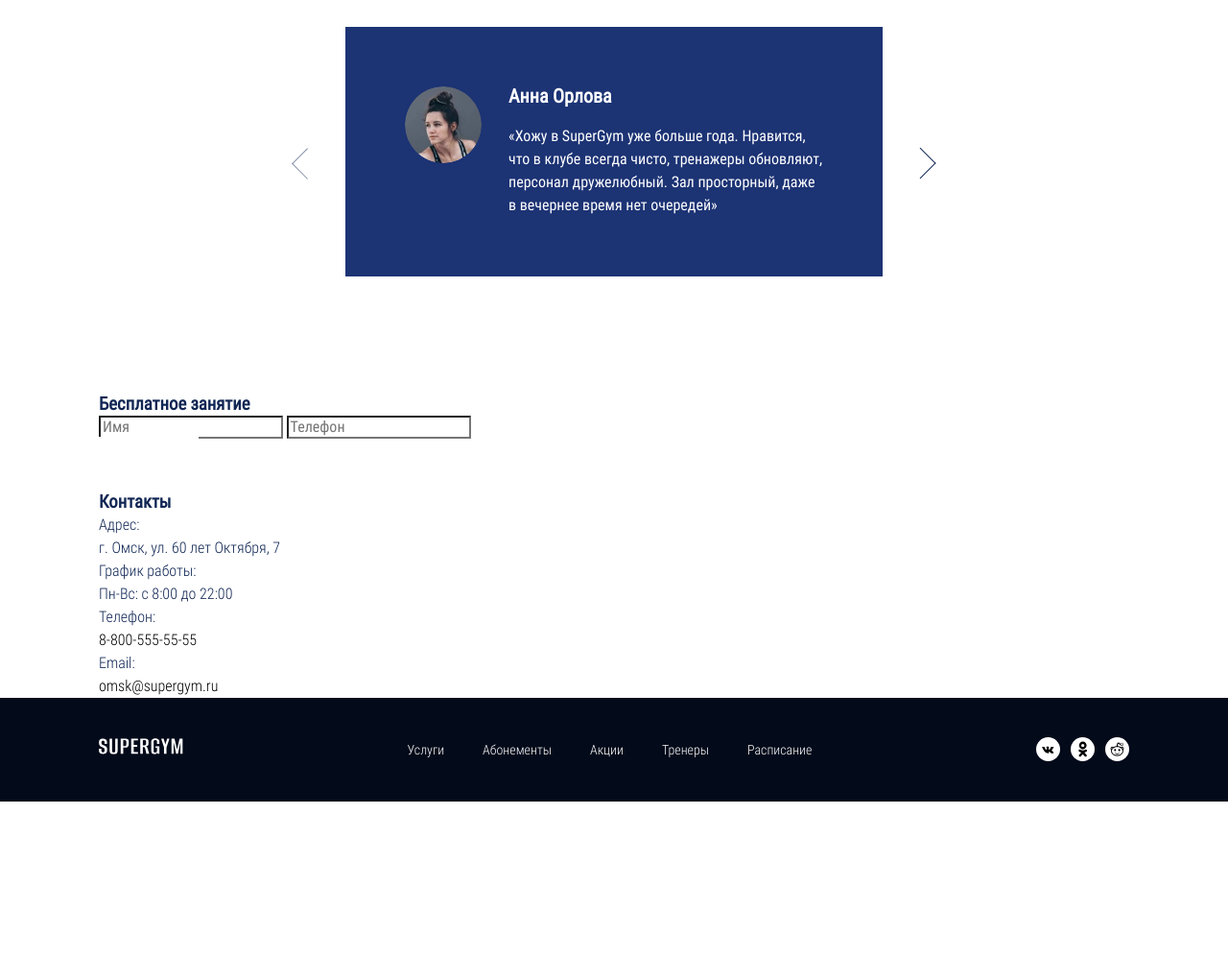
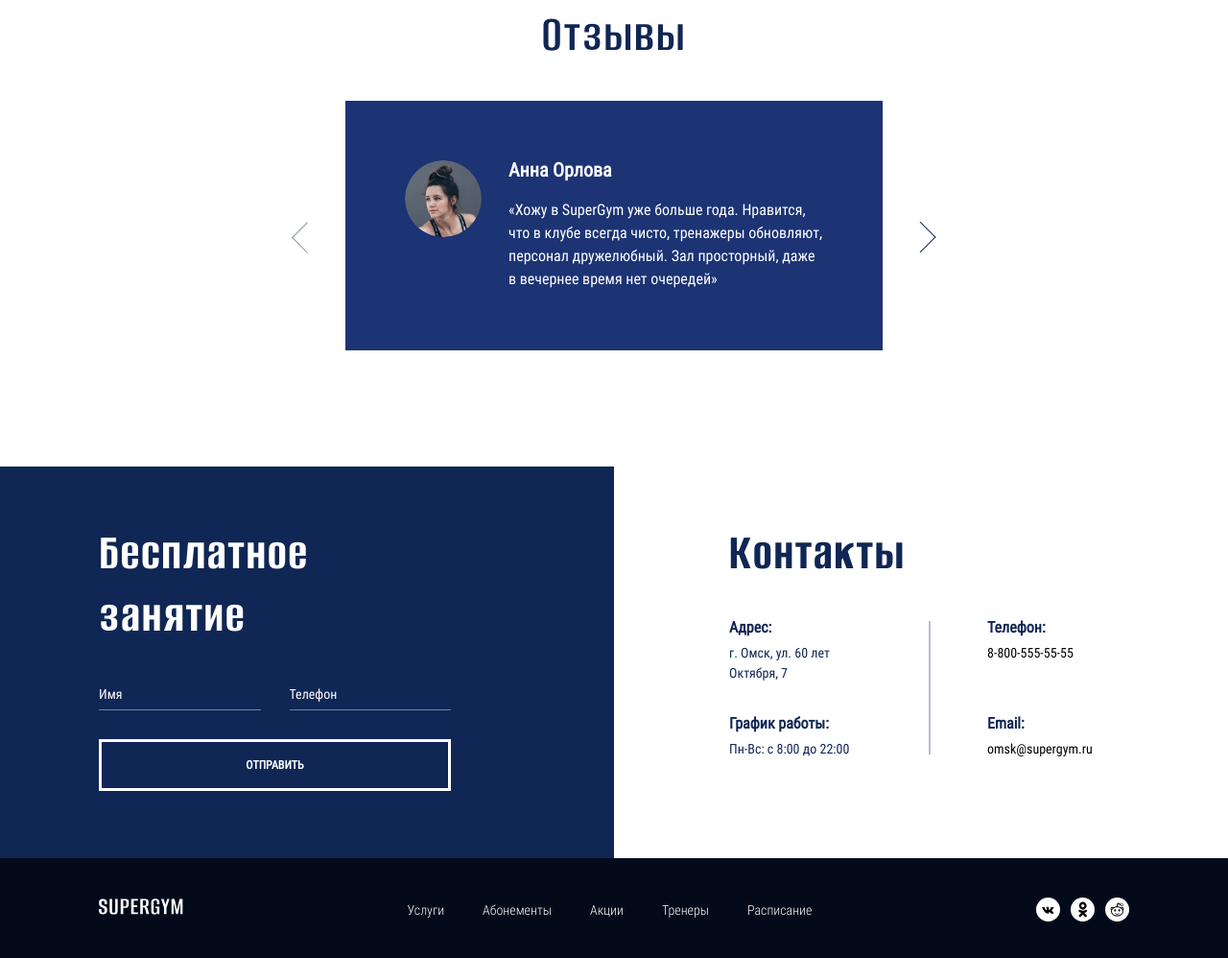
Before and after one commit to alex-kabanin/2130957-supergym, a website: page source/index.html in a window 1280 px wide. Shown: the part 6348-7346 px from the top of the page at 96% size. Before the commit the page ends 7183 px from the top, so only its background shows below. Drawn offline with nearby package versions, Linux system fonts and the light colour scheme; files that its build step writes are made by us from their sources; files whose address does not match are found by name.

Commit message:
contacts layout done

```diff
--- a/source/index.html
+++ b/source/index.html
@@ -359,7 +359,7 @@
               <ul class="faq__answers answers answers--active">
                 <li class="answers__item">
                   <details class="answers__details">
-                    <summary class="answers__summary">Можно ли заморозить абонемент?
+                    <summary class="answers__summary">Как стать членом фитнес-центра?
                       <div class="answers__sign"></div>
                     </summary>
                     <p class="answers__reply">При первом посещении и покупке абонемента, необходимо заполнить анкету и подписать договор. При покупке абонемента онлайн, анкета также заполняется онлайн и договор придет вам на почту.</p>
@@ -367,7 +367,7 @@
                 </li>
                 <li class="answers__item">
                   <details class="answers__details">
-                    <summary class="answers__summary">Есть ли лимит по посещениям тренажерного зала и групповых занятий?
+                    <summary class="answers__summary">Где можно посмотреть расписание?
                       <div class="answers__sign"></div>
                     </summary>
                     <p class="answers__reply">При первом посещении и покупке абонемента, необходимо заполнить анкету и подписать договор. При покупке абонемента онлайн, анкета также заполняется онлайн и договор придет вам на почту.</p>
@@ -375,7 +375,15 @@
                 </li>
                 <li class="answers__item">
                   <details class="answers__details">
-                    <summary class="answers__summary">Что такое семейный доступ и доступ для друзей?
+                    <summary class="answers__summary">Есть кулеры в центре? Предоставляются полотенца?
+                      <div class="answers__sign"></div>
+                    </summary>
+                    <p class="answers__reply">При первом посещении и покупке абонемента, необходимо заполнить анкету и подписать договор. При покупке абонемента онлайн, анкета также заполняется онлайн и договор придет вам на почту.</p>
+                  </details>
+                </li>
+                <li class="answers__item">
+                  <details class="answers__details">
+                    <summary class="answers__summary">Сколько тренеров работает в клубе и какова их квалификация?
                       <div class="answers__sign"></div>
                     </summary>
                     <p class="answers__reply">При первом посещении и покупке абонемента, необходимо заполнить анкету и подписать договор. При покупке абонемента онлайн, анкета также заполняется онлайн и договор придет вам на почту.</p>
@@ -388,7 +396,7 @@
                     <summary class="answers__summary">Занятия с тренером входят в абонемент?
                       <div class="answers__sign"></div>
                     </summary>
-                    <p class="answers__reply">При первом посещении и покупке абонемента, необходимо заполнить анкету и подписать договор. При покупке абонемента онлайн, анкета также заполняется онлайн и договор придет вам на почту.</p>
+                    <p class="answers__reply">При посещении тренажерного зала вам необходимо оплачить занятия с тренером отдельно. В зале всегда присутствует дежурный тренер, которому можно задать вопрос,  получить небольшую консультацию по тренажеру или технике выполнения упражнения.</p>
                   </details>
                 </li>
                 <li class="answers__item">
@@ -396,7 +404,7 @@
                     <summary class="answers__summary">Можно ли заморозить абонемент?
                       <div class="answers__sign"></div>
                     </summary>
-                    <p class="answers__reply">При первом посещении и покупке абонемента, необходимо заполнить анкету и подписать договор. При покупке абонемента онлайн, анкета также заполняется онлайн и договор придет вам на почту.</p>
+                    <p class="answers__reply">При посещении тренажерного зала вам необходимо оплачить занятия с тренером отдельно. В зале всегда присутствует дежурный тренер, которому можно задать вопрос,  получить небольшую консультацию по тренажеру или технике выполнения упражнения.</p>
                   </details>
                 </li>
                 <li class="answers__item">
@@ -404,7 +412,7 @@
                     <summary class="answers__summary">Есть ли лимит по посещениям тренажерного зала и групповых занятий?
                       <div class="answers__sign"></div>
                     </summary>
-                    <p class="answers__reply">При первом посещении и покупке абонемента, необходимо заполнить анкету и подписать договор. При покупке абонемента онлайн, анкета также заполняется онлайн и договор придет вам на почту.</p>
+                    <p class="answers__reply">При посещении тренажерного зала вам необходимо оплачить занятия с тренером отдельно. В зале всегда присутствует дежурный тренер, которому можно задать вопрос,  получить небольшую консультацию по тренажеру или технике выполнения упражнения.</p>
                   </details>
                 </li>
                 <li class="answers__item">
@@ -412,33 +420,41 @@
                     <summary class="answers__summary">Что такое семейный доступ и доступ для друзей?
                       <div class="answers__sign"></div>
                     </summary>
-                    <p class="answers__reply">При первом посещении и покупке абонемента, необходимо заполнить анкету и подписать договор. При покупке абонемента онлайн, анкета также заполняется онлайн и договор придет вам на почту.</p>
+                    <p class="answers__reply">При посещении тренажерного зала вам необходимо оплачить занятия с тренером отдельно. В зале всегда присутствует дежурный тренер, которому можно задать вопрос,  получить небольшую консультацию по тренажеру или технике выполнения упражнения.</p>
                   </details>
                 </li>
               </ul>
               <ul class="faq__answers answers">
                 <li class="answers__item">
                   <details class="answers__details">
-                    <summary class="answers__summary">Занятия с тренером входят в абонемент?
+                    <summary class="answers__summary">Предлагает ли клуб услуги по консультированию по вопросам питания?
                       <div class="answers__sign"></div>
                     </summary>
-                    <p class="answers__reply">При первом посещении и покупке абонемента, необходимо заполнить анкету и подписать договор. При покупке абонемента онлайн, анкета также заполняется онлайн и договор придет вам на почту.</p>
+                    <p class="answers__reply">Да. Вы можете обратиться как к своему тренеру, так и к нашему нутрициологу. Специалист уточнит ваши данные, цели и предложит программу питания.</p>
                   </details>
                 </li>
                 <li class="answers__item">
                   <details class="answers__details">
-                    <summary class="answers__summary">Есть ли лимит по посещениям тренажерного зала и групповых занятий?
+                    <summary class="answers__summary">Проводятся ли в клубе какие-либо мероприятия или соревнования?
                       <div class="answers__sign"></div>
                     </summary>
-                    <p class="answers__reply">При первом посещении и покупке абонемента, необходимо заполнить анкету и подписать договор. При покупке абонемента онлайн, анкета также заполняется онлайн и договор придет вам на почту.</p>
+                    <p class="answers__reply">Да. Вы можете обратиться как к своему тренеру, так и к нашему нутрициологу. Специалист уточнит ваши данные, цели и предложит программу питания.</p>
                   </details>
                 </li>
                 <li class="answers__item">
                   <details class="answers__details">
-                    <summary class="answers__summary">Можно ли заморозить абонемент?
+                    <summary class="answers__summary">Можно ли приобрести в центре спортивное питание?
                       <div class="answers__sign"></div>
                     </summary>
-                    <p class="answers__reply">При первом посещении и покупке абонемента, необходимо заполнить анкету и подписать договор. При покупке абонемента онлайн, анкета также заполняется онлайн и договор придет вам на почту.</p>
+                    <p class="answers__reply">Да. Вы можете обратиться как к своему тренеру, так и к нашему нутрициологу. Специалист уточнит ваши данные, цели и предложит программу питания.</p>
+                  </details>
+                </li>
+                <li class="answers__item">
+                  <details class="answers__details">
+                    <summary class="answers__summary">Есть ли в центре детская комната?
+                      <div class="answers__sign"></div>
+                    </summary>
+                    <p class="answers__reply">Да. Вы можете обратиться как к своему тренеру, так и к нашему нутрициологу. Специалист уточнит ваши данные, цели и предложит программу питания.</p>
                   </details>
                 </li>
               </ul>
@@ -513,27 +529,35 @@
           <div class="container">
             <form class="contact__form" action="https://echo.htmlacademy.ru/courses" method="post">
               <h3 class="contacts__title">Бесплатное занятие</h3>
+              <fieldset class="contacts__fields">
                 <label class="contacts__label">
-                <input id="first-name" type="text" name="first-name" placeholder="Имя">
+                  <input class="contact__input" id="first-name" type="text" name="first-name" placeholder="Имя">
                 </label>
                 <label class="contacts__label">
-                <input id="phone" type="tel" name="last-name" placeholder="Телефон" oninput="this.value = this.value.replace(/[^0-9\+]/g, '');">
+                  <input class="contact__input" id="phone" type="tel" name="last-name" placeholder="Телефон" oninput="this.value = this.value.replace(/[^0-9\+]/g, '');">
                 </label>
+              </fieldset>
               <button id="contacts-submit" class="contacts__btn btn" type="submit">Отправить</button>
             </form>
             <div class="contact__us">
               <h3 class="contacts__title">Контакты</h3>
-              <div class="contacts__wrapper contacts__wrapper--first">
+              <div class="contacts__wrapper">
+                <div class="contacts__content">
                   <p class="contacts__header">Адрес:</p>
                   <p class="contacts__text">г. Омск, ул. 60 лет Октября, 7</p>
+                </div>
+                <div class="contacts__content contacts__content--schedule">
                   <p class="contacts__header">График работы:</p>
                   <p class="contacts__text">Пн-Вс: с 8:00 до 22:00</p>
                 </div>
-              <div class="contacts__wrapper">
+                <div class="contacts__content contacts__content--phone">
                   <p class="contacts__header">Телефон:</p>
                   <p class="contacts__text"><a href="tel:88005555555">8-800-555-55-55</a></p>
+                </div>
+                <div class="contacts__content">
                   <p class="contacts__header">Email:</p>
                   <p class="contacts__text"><a href="mailto:omsk@supergym.ru">omsk@supergym.ru</a></p>
+                </div>
               </div>
             </div>
           </div>
--- /dev/null
+++ b/source/sass/blocks/contacts.scss
@@ -0,0 +1,173 @@
+@use "../variables";
+@use "../mixins";
+
+.contacts {
+  background-image: linear-gradient(90deg, variables.$color-basic 50%, variables.$color-default-white 50%);
+
+  @include mixins.vp-tablet {
+    background-image: none;
+  }
+}
+
+.contacts .container {
+  display: flex;
+  padding: 0;
+
+  @include mixins.vp-tablet {
+    display: block;
+  }
+}
+
+.contact__form {
+  width: 50%;
+  padding: 57px 170px 70px 103px;
+  color: variables.$color-default-white;
+  background-color: variables.$color-basic;
+
+  @include mixins.vp-tablet {
+    width: 100%;
+    padding: 70px 163px 70px 133px;
+  }
+
+  @include mixins.vp-mobile {
+    padding: 70px 15px;
+  }
+}
+
+.contact__us {
+  width: 50%;
+  padding: 57px 103px 70px 120px;
+
+  @include mixins.vp-tablet {
+    width: 100%;
+    padding: 70px 133px 70px 133px;
+  }
+
+  @include mixins.vp-mobile {
+    padding: 70px 15px;
+  }
+}
+
+.contacts__title {
+  margin-bottom: 34px;
+  font-size: 54px;
+  font-family: variables.$ff-primary;
+  font-weight: 700;
+  line-height: 65px;
+  letter-spacing: variables.$letter-space;
+
+  @include mixins.vp-tablet {
+    margin-bottom: 23px;
+    font-size: 42px;
+    line-height: 50px;
+  }
+
+  @include mixins.vp-mobile {
+    margin-bottom: 28px;
+    font-size: 32px;
+    line-height: 38px;
+  }
+}
+
+.contacts__fields {
+  display: grid;
+  grid-template-columns: 1fr 1fr;
+  width: 100%;
+  gap: 30px;
+  margin: 0 0 30px;
+  padding: 0;
+  border: none;
+
+  @include mixins.vp-mobile {
+    grid-template-columns: 1fr;
+  }
+}
+
+.contact__input {
+  width: 100%;
+  padding: 7px 0;
+  font-size: 14px;
+  font-family: variables.$ff-secondary;
+  font-weight: 400;
+  line-height: 18px;
+  border: none;
+  outline: none;
+  color: variables.$color-default-white;
+  background-color: variables.$color-basic;
+  border-bottom: 1px solid #74819C;
+}
+
+.contact__input::placeholder {
+  color: variables.$color-default-white;
+}
+
+.contacts__btn {
+  width: 100%;
+  padding: 21px;
+  outline: 3px solid variables.$color-default-white;
+  outline-offset: -3px;
+}
+
+.contacts__header {
+  margin-bottom: 4px;
+  font-weight: 700;
+
+  @include mixins.vp-tablet {
+    font-size: 20px;
+    line-height: 30px;
+  }
+}
+
+.contacts__wrapper {
+  position: relative;
+  display: grid;
+  grid-template-columns: 1fr 1fr;
+  gap: 30px 121px;
+
+  &::before {
+    content: "";
+    position: absolute;
+    top: 5px;
+    bottom: 5px;
+    left: 50%;
+    width: 1px;
+    background-color: #74819C;
+    transform: translateX(-50%);
+  }
+
+  @include mixins.vp-tablet {
+    grid-template-columns: 1fr 1fr;
+    gap: 30px 77px;
+
+    &::before {
+      left: calc(50% - 10px);
+    }
+  }
+
+  @include mixins.vp-mobile {
+    grid-template-columns: 1fr;
+    gap: 19px;
+    margin-top: 8px;
+
+    &::before {
+      width: 0;
+    }
+  }
+}
+
+.contacts__text {
+  font-size: 14px;
+  font-weight: 400;
+  line-height: 21px;
+
+  @include mixins.vp-tablet {
+    font-size: 18px;
+    line-height: 27px;
+  }
+}
+
+.contacts__content {
+  &--schedule {
+    grid-row: 2/3;
+  }
+}
--- a/source/sass/blocks/reviews.scss
+++ b/source/sass/blocks/reviews.scss
@@ -6,6 +6,10 @@
 
   @include mixins.vp-tablet {
     padding: 100px 0;
+  }
+
+  @include mixins.vp-mobile {
+    padding: 70px 0;
   }
 }
 
@@ -52,7 +56,12 @@
   @include mixins.vp-tablet {
     margin-bottom: 50px;
     font-size: 42px;
-    line-height: 50px;
+    line-height: 42px;
+  }
+
+  @include mixins.vp-mobile {
+    font-size: 32px;
+    line-height: 32px;
   }
 }
 
@@ -75,6 +84,7 @@
   }
 
   @include mixins.vp-mobile {
+    gap: 20px 15px;
     padding: 40px 25px;
   }
 }
@@ -84,6 +94,11 @@
   height: 80px;
   border-radius: 50%;
   object-fit: cover;
+
+  @include mixins.vp-mobile {
+    width: 68px;
+    height: 68px;
+  }
 }
 
 .reviews__author {
@@ -91,12 +106,26 @@
   font-size: 20px;
   font-weight: 700;
   line-height: 20px;
+
+  @include mixins.vp-mobile {
+    margin-bottom: 0;
+    align-self: center;
+  }
 }
 
 .reviews__quote {
   font-weight: 400;
+
+  @include mixins.vp-mobile {
+    grid-column: 1/3;
+    text-align: center;
+  }
 }
 
 .reviews__picture {
   grid-row: 1/3;
+
+  @include mixins.vp-mobile {
+    grid-row: 1/2;
+  }
 }
--- a/source/sass/style.scss
+++ b/source/sass/style.scss
@@ -40,7 +40,8 @@
 @use "blocks/anwers";
 @use "blocks/offers";
 @use "blocks/faq";
-@use 'blocks/reviews';
+@use "blocks/reviews";
+@use "blocks/contacts";
 
 // ---------------------------------
 
```
Also changed, not shown: source/sass/blocks/navigation.scss (+0 -13 lines), source/sass/vendor/normalize.scss (+14 -0 lines), build/css/style.css, build/css/style.min.css, build/index.html, 1 other file. Lines whose indentation alone changed are shown as unchanged.
